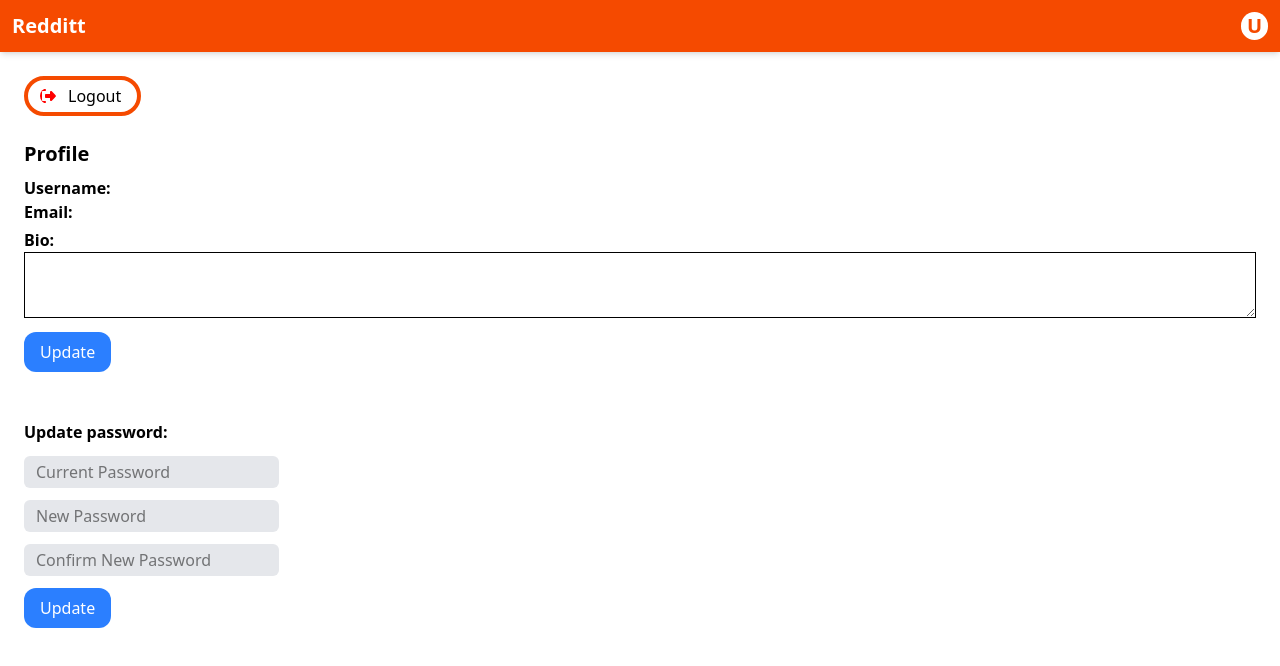
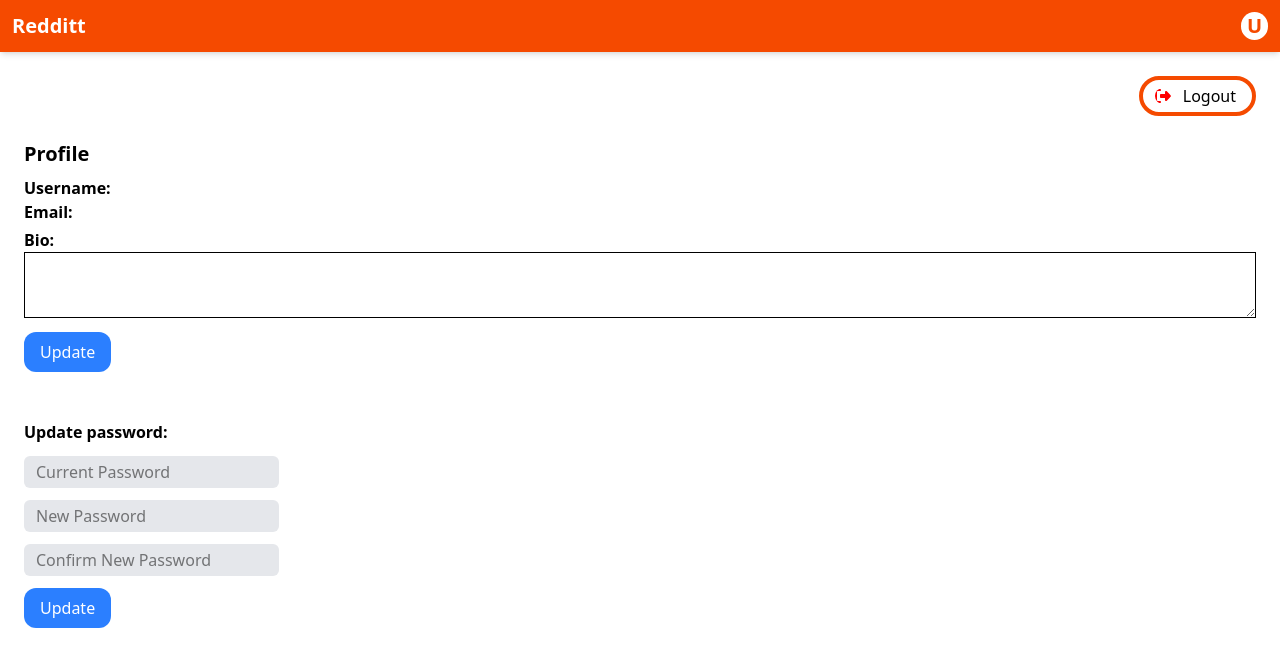
Before and after one commit to kum4r-4nkit/Redditt-web, a React (Vite) app: page /profile in a window 1280 px wide. Shown: the top 666 px of the page. Built offline with nearby package versions, Linux system fonts and the light colour scheme; no server answers; sample sign-in values are in the browser's storage.

Commit message:
UI update on Logout button

```diff
--- a/src/Components/pages/Logout.jsx
+++ b/src/Components/pages/Logout.jsx
@@ -6,7 +6,7 @@ const Logout = () => {
   const { logout } = useAuth();
 
   return (
-    <div className='flex cursor-pointer w-min' onClick={logout}>
+    <div className='flex cursor-pointer w-min rounded-3xl border-orange-600 border-4 py-1 pl-2 pr-8' onClick={logout}>
       <img
         src={LogoutIcon} alt="logout"
         className='bg-white w-6 p-1 mr-2 rounded-2xl'
--- a/src/Components/pages/UserProfile.jsx
+++ b/src/Components/pages/UserProfile.jsx
@@ -71,7 +71,7 @@ const UserProfile = () => {
 
   return (
     <div className="p-4">
-      <div className='rounded-3xl border-orange-600 border-4 w-min py-1 pl-2 pr-8'><Logout/></div>
+      <div className='flex justify-end'><Logout/></div>
       <h2 className="text-xl font-bold pt-4 my-2">Profile</h2>
       <p><strong>Username:</strong> {user.username}</p>
       <p><strong>Email:</strong> {user.email}</p>
```
